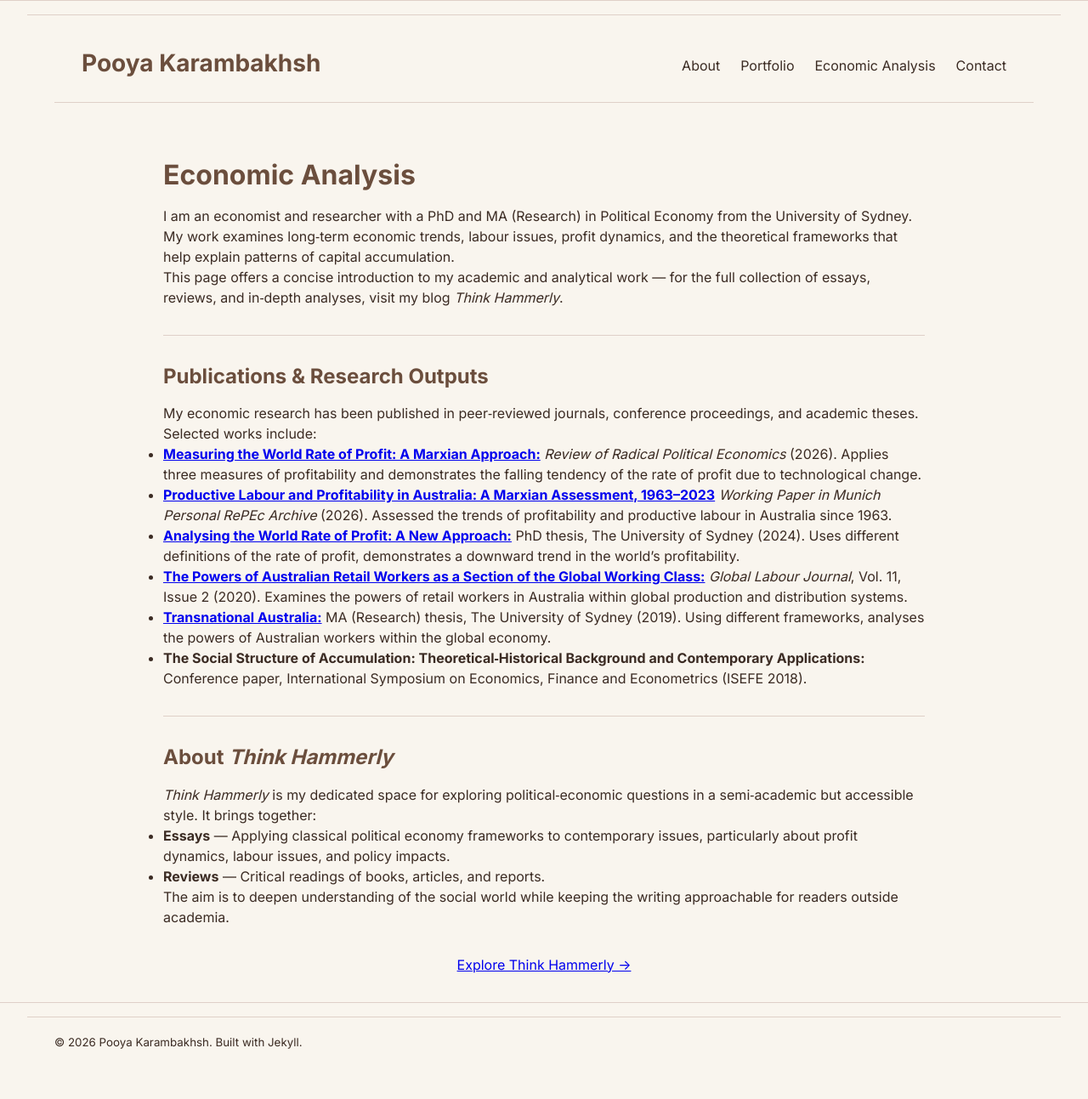
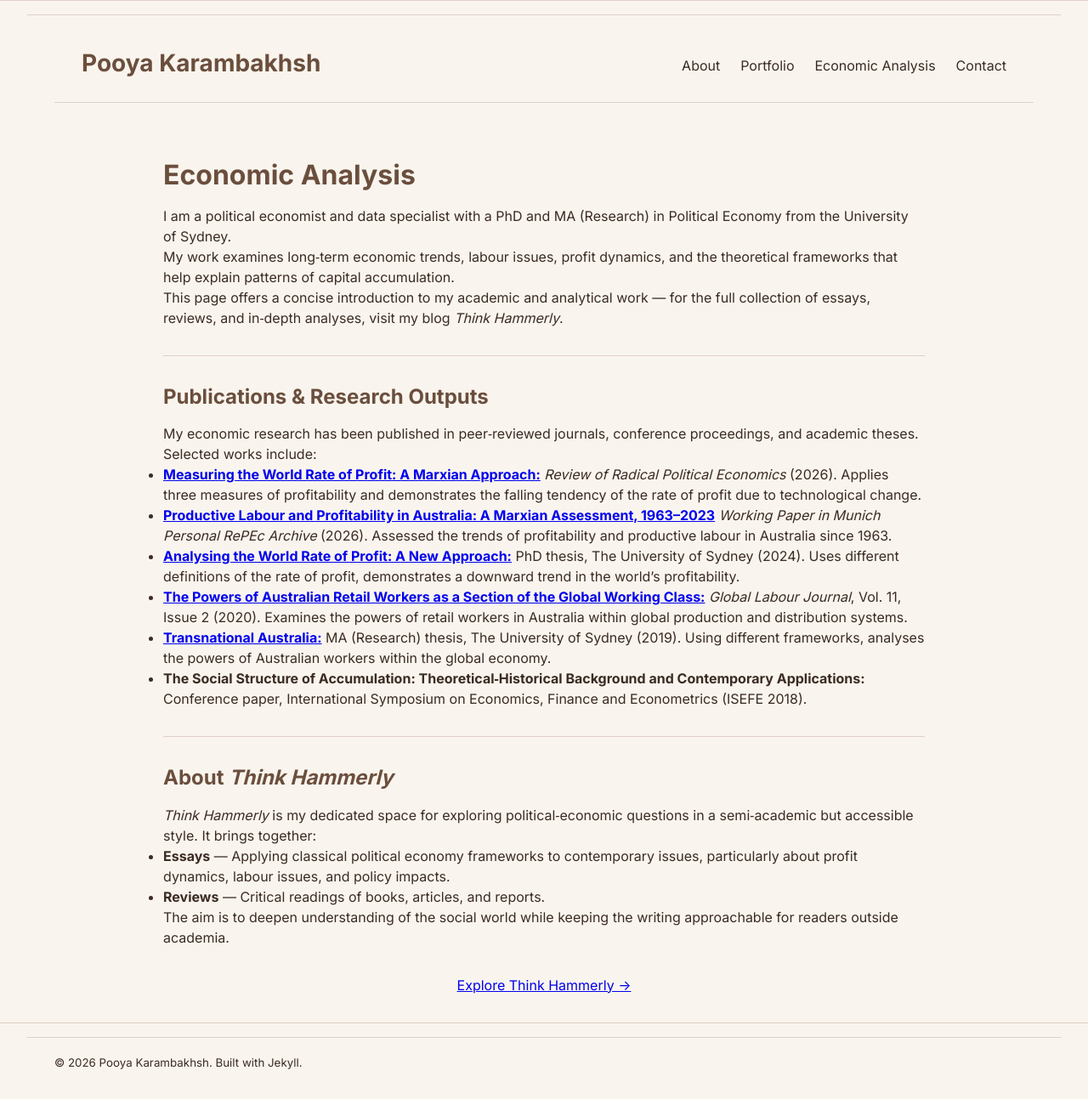
Before and after one commit to pooya-karambakhsh/pooya-karambakhsh.github.io, a Jekyll site: the page built from economic.md, in a window 1280 px wide. Shown: the whole page at 85% size. Built offline with Jekyll 4.4.1, drawn with Linux system fonts in a browser that asks for light colours; before the commit the page ends 1269 px from its top, so only the background shows below that.

Commit message:
updated the label

```diff
--- a/economic.md
+++ b/economic.md
@@ -6,7 +6,7 @@ permalink: /economic/
 
 # Economic Analysis
 
-I am an economist and researcher with a PhD and MA (Research) in Political Economy from the University of Sydney.
+I am a political economist and data specialist with a PhD and MA (Research) in Political Economy from the University of Sydney.
 My work examines long‑term economic trends, labour issues, profit dynamics, and the theoretical frameworks that help explain patterns of capital accumulation.
 This page offers a concise introduction to my academic and analytical work — for the full collection of essays, reviews, and in‑depth analyses, visit my blog *Think Hammerly*.
 
```
